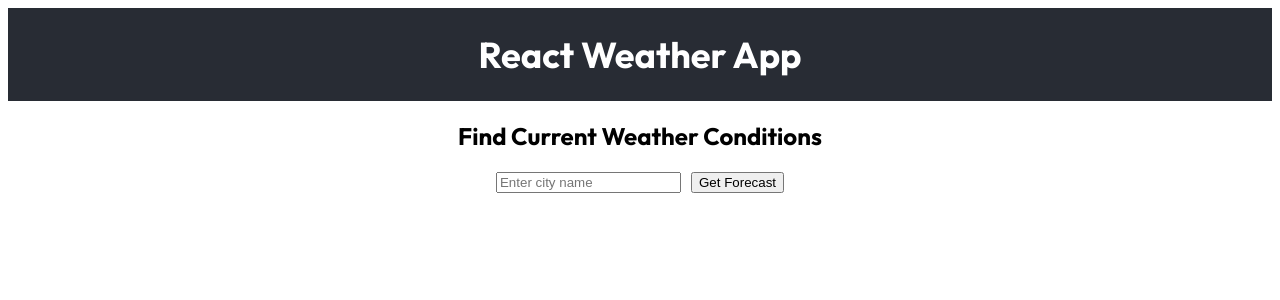
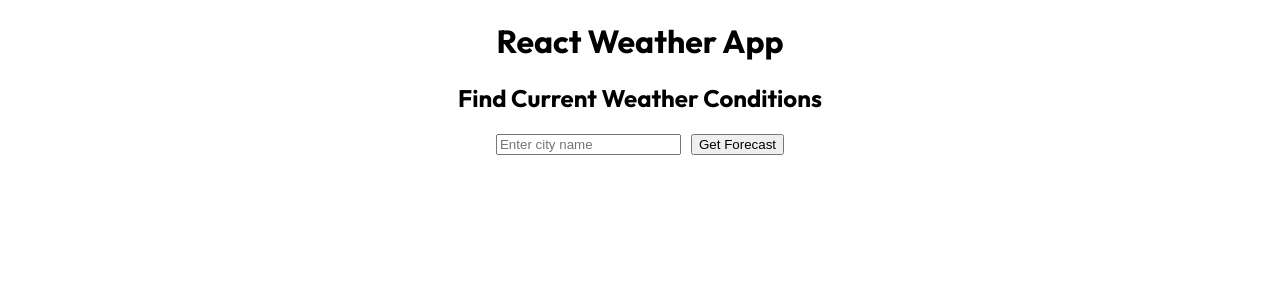
Before and after one commit to jlayog/react-weather-app, a React (Create React App) app: page / in a window 1280 px wide. Shown: the top 300 px of the page. Built offline with nearby package versions, Linux system fonts and the light colour scheme; no server answers.

Commit message:
Improved structure and cleaner code

```diff
--- a/src/App.css
+++ b/src/App.css
@@ -8,41 +8,6 @@ body {
 
 .App {
   text-align: center;
-}
-
-.App-logo {
-  height: 40vmin;
-  pointer-events: none;
-}
-
-@media (prefers-reduced-motion: no-preference) {
-  .App-logo {
-    animation: App-logo-spin infinite 20s linear;
-  }
-}
-
-.App-header {
-  background-color: #282c34;
-  min-height: 8vh;
-  display: flex;
-  flex-direction: column;
-  align-items: center;
-  justify-content: center;
-  font-size: calc(10px + 1vmin);
-  color: white;
-}
-
-.App-link {
-  color: #61dafb;
-}
-
-@keyframes App-logo-spin {
-  from {
-    transform: rotate(0deg);
-  }
-  to {
-    transform: rotate(360deg);
-  }
 }
 
 .info-header {
--- a/src/hooks/Forecast.js
+++ b/src/hooks/Forecast.js
@@ -1,6 +1,6 @@
 import React, { useState, useEffect, useRef } from "react";
 import Conditions from "../components/Conditions";
-import { DEFAULT_URL } from "../api";
+import { DEFAULT_URL, WEATHER_API_KEY, WEATHER_API_URL } from "../api";
 
 // TODO:
 // Default loading page - DONE
@@ -59,7 +59,7 @@ const Forecast = () => {
         //    }
         // };
 
-        fetch(`${process.env.REACT_APP_WEATHER_API_URL}/current.json?key=${process.env.REACT_APP_WEATHER_API_KEY}&q=${searchTerm}&aqi=yes`)
+        fetch(`${WEATHER_API_URL}/current.json?key=${WEATHER_API_KEY}&q=${searchTerm}&aqi=yes`)
             .then(response => response.json())
             .then(response => {
                 setData(response)
```
